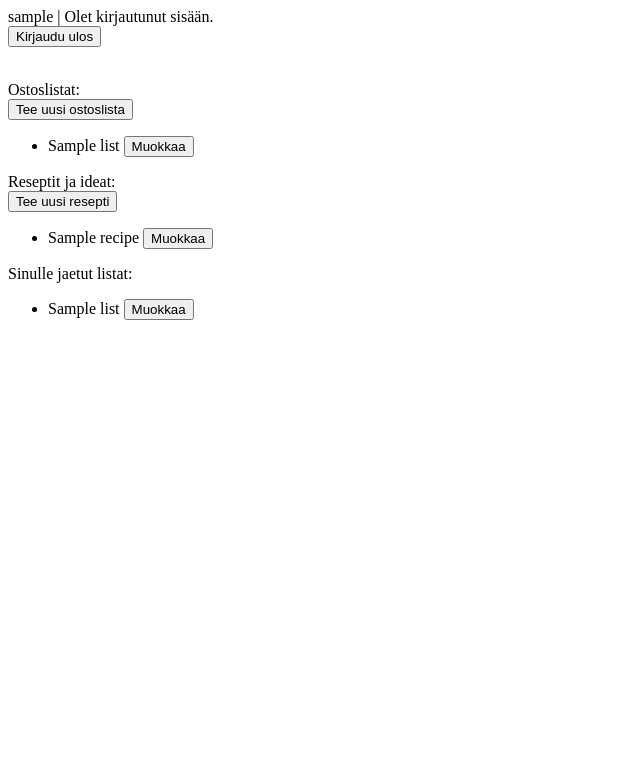
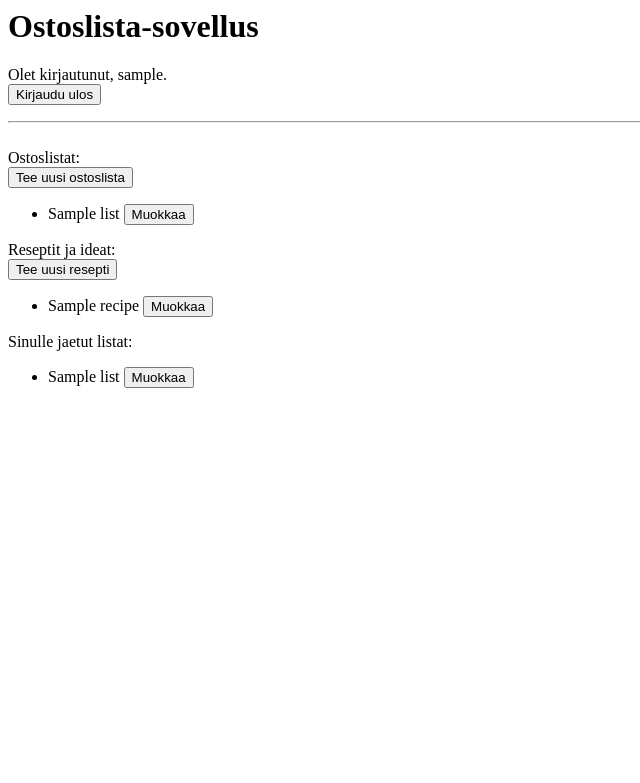
Before and after one commit to latoma/Ostoslista-sovellus, a Flask app: template templates/index.html in a window 1280 px wide. Shown: the top 783 px of the page, without its empty margins (0-640 px from the left). Run offline with Flask 2, Linux system fonts and the light colour scheme; the visitor is signed in with stand-in values (Sample User, id 1); the template is opened without the code that fills it: most values are stand-ins (such as "Sample title", 1, 10 or a date in 2020).

Commit message:
Added a simple layout

```diff
--- a/templates/index.html
+++ b/templates/index.html
@@ -1,15 +1,16 @@
+{% extends "layout.html" %}
+
+{% block title %} Etusivu {% endblock %}
+
+{% block content %}
 {% if session.user_id %}
-{{session.username}} | Olet kirjautunut sisään.
-<form action="/logout">
-    <input type="submit" value="Kirjaudu ulos">
-</form>
+
 <br>
 Ostoslistat:
 <br>
 
 <form action="/new_list" method="GET">
     <input type="submit" value="Tee uusi ostoslista">
-    <input type="hidden" name="csrf_token" value="{{ session.csrf_token }}">
 </form>
 
 <ul>
@@ -57,8 +58,6 @@ Sinulle jaetut listat:
         </li>
     {% endfor %}
 </ul>
+{% endif %}
 
-{% else %}
-Tervetuloa kauppalista-sovellukseen!
-<a href="/login">Kirjaudu sisään</a>
-{% endif %}
+{% endblock %}
--- /dev/null
+++ b/templates/layout.html
@@ -0,0 +1,13 @@
+<title>Ostoslista - {% block title %}{% endblock %}</title>
+<h1>Ostoslista-sovellus</h1>
+{% if session.user_id %}
+Olet kirjautunut, {{ session.username }}.
+<form action="/logout">
+    <input type="submit" value="Kirjaudu ulos">
+</form>
+{% else %}
+Tervetuloa kauppalista-sovellukseen!
+<a href="/login">Kirjaudu sisään</a>
+{% endif %}
+<hr>
+{% block content %}{% endblock %}
```
